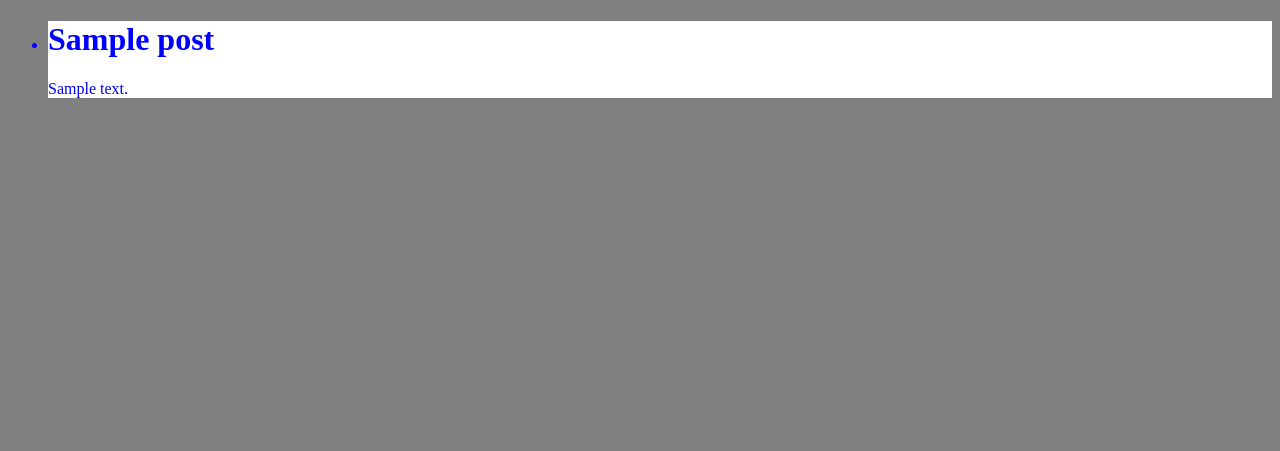
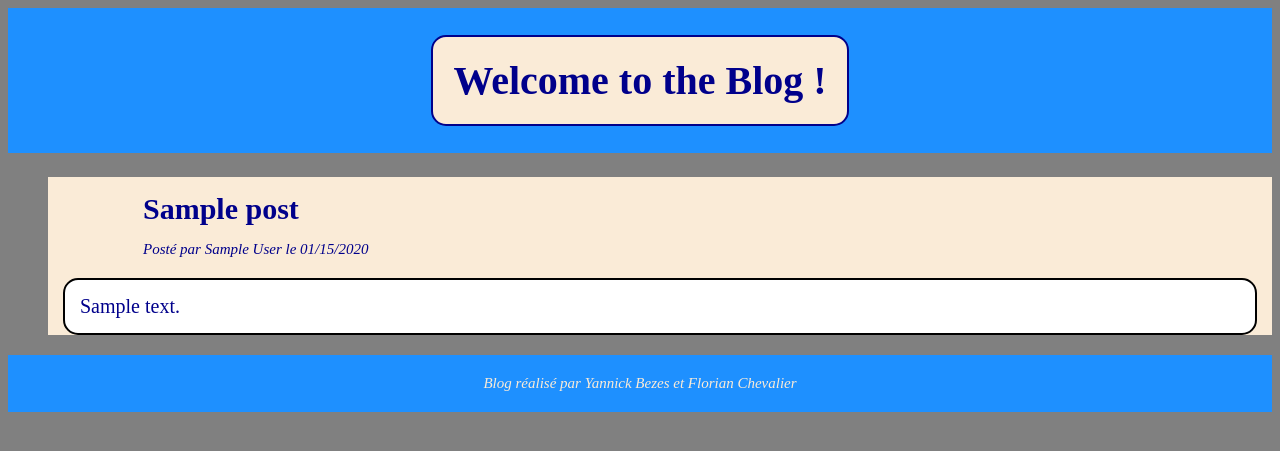
Before and after one commit to YannickBezes/hmin302-blog, a Symfony app: template templates/blog/posts.html.twig in a window 1280 px wide. Shown: the top 451 px of the page. Run offline with Twig, Linux system fonts and the light colour scheme; the template is opened without the code that fills it: most values are stand-ins (such as "Sample title", 1, 10 or a date in 2020); some libraries are stand-ins or nearby versions.

Commit message:
change css

```diff
--- a/public/css/styles.css
+++ b/public/css/styles.css
@@ -3,7 +3,73 @@ body {
     color: red;
 }
 
-.post_list_item{
-    background-color: #fff;
-    color: blue;
+/* Base html */
+
+.main_header{
+    display: flex;
+    text-align: center;
+    width: 100%;
+    background-color: dodgerblue;
+    color: darkblue;
 }
+
+.main_title{
+    margin-left: auto;
+    margin-right: auto;
+    padding: 20px;
+    background-color: antiquewhite;
+    border-radius: 15px;
+    font-size: 40px;
+    border: 2px solid darkblue;
+}
+
+.main_footer{
+    display: flex;
+    background-color: dodgerblue;
+    padding: 5px;
+}
+
+.footer_authors{
+    width: fit-content;
+    margin-left: auto;
+    margin-right: auto;
+    font-style: italic;
+    color: antiquewhite;
+    font-size: 15px;
+}
+
+/* Posts html */
+
+ul li {
+    list-style-type: none;
+}
+
+.posts_list_item{
+    background-color: antiquewhite;
+    color: darkblue;
+    padding-left: 15px;
+    padding-right: 15px;
+}
+
+.posts_list_item_title{
+    margin-left: 80px;
+    padding-top: 15px;
+    font-size: 30px;
+    margin-bottom: 0;
+}
+
+.posts_list_item_content{
+    padding: 15px;
+    font-size: 20px;
+    background-color: white;
+    border: 2px solid black;
+    border-radius: 15px;
+}
+
+.posts_list_item_creation{
+    margin-left: 80px;
+    font-style: italic;
+    font-size: 15px;
+}
+
+/* Post_details html */
--- a/templates/base.html.twig
+++ b/templates/base.html.twig
@@ -2,13 +2,26 @@
 <html>
     <head>
         <meta charset="UTF-8">
-        <title>{% block title %}Welcome!{% endblock %}</title>
+        <title>{% block title %}Blog{% endblock %}</title>
         {% block stylesheets %}
             <link rel="stylesheet" href="{{ asset('css/styles.css') }}">
         {% endblock %}
     </head>
     <body>
-        {% block body %}{% endblock %}
+
+        <header class="main_header">
+            <h1 class="main_title">
+                Welcome to the Blog !
+            </h1>
+        </header>
+        {% block body %}
+        {% endblock %}
+        <footer class="main_footer">
+            <p class="footer_authors">
+                Blog réalisé par Yannick Bezes et Florian Chevalier
+            </p>
+        </footer>
+
         {% block javascripts %}{% endblock %}
     </body>
 </html>
--- a/templates/blog/posts.html.twig
+++ b/templates/blog/posts.html.twig
@@ -3,9 +3,10 @@
 {% block body %}
     <ul>
     {% for p in posts %}
-        <li class="post_list_item">
-            <h1> {{ p.title }} </h1>
-            <p> {{ p.content }} </p>
+        <li class="posts_list_item">
+            <h2 class="posts_list_item_title"> {{ p.title }} </h2>
+            <p class="posts_list_item_creation"> Posté par {{ p.author }} le {{ p.date|date("m/d/Y")  }}</p>
+            <p class="posts_list_item_content"> {{ p.content }} </p>
         </li>
     {% endfor %}
     </ul>
```
Also changed, not shown: README.md.
